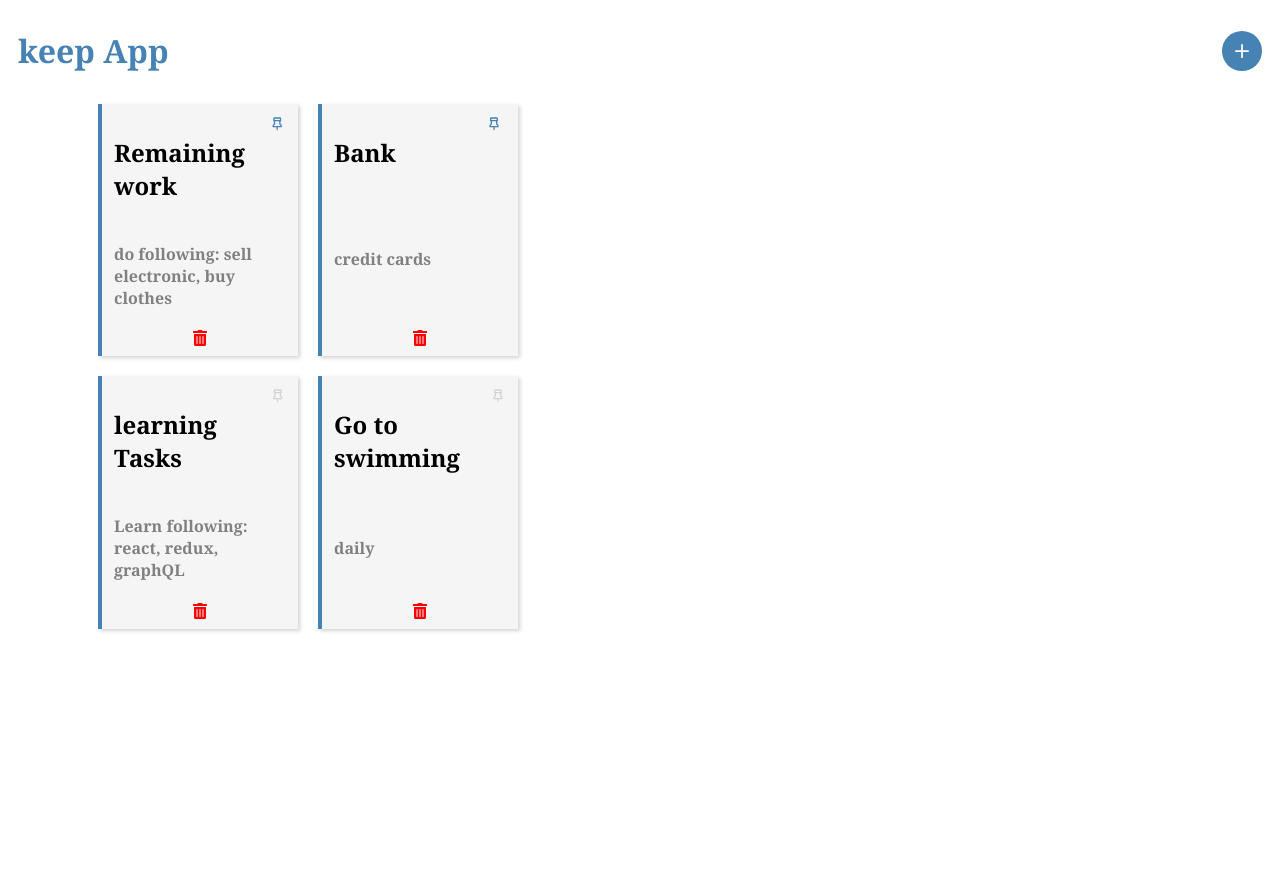
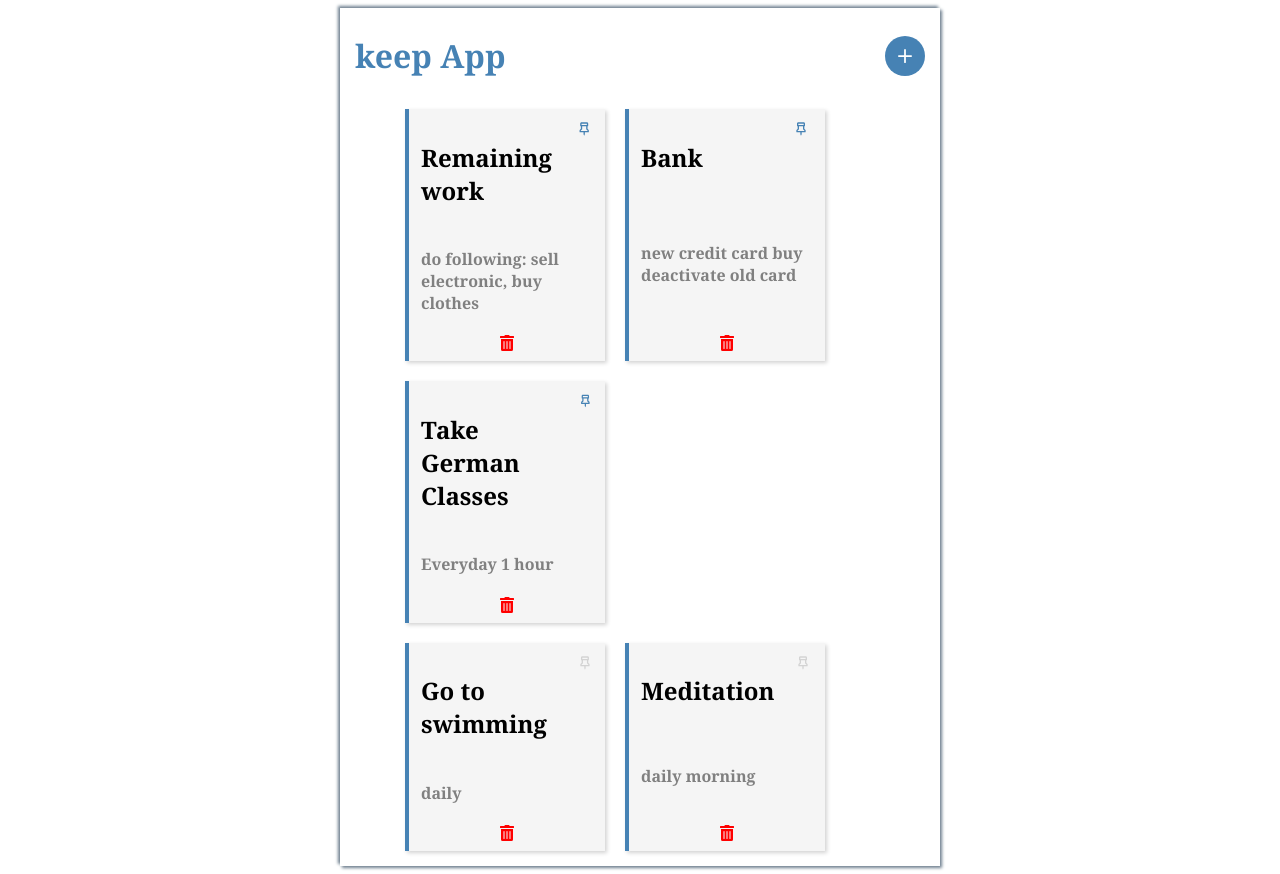
Before and after one commit to nidhidsharma08121988/simple-keep-app, a React (Create React App) app: page / in a window 1280 px wide. Before the commit the page ends 800 px from the top, so only its background shows below. Built offline with nearby package versions, Linux system fonts and the light colour scheme; data requests are answered from the project's data file.

Commit message:
Updated UI

```diff
--- a/db.json
+++ b/db.json
@@ -1,13 +1,5 @@
 {
   "keepStore": [
-    {
-      "id": 1,
-      "data": {
-        "title": "learning Tasks",
-        "text": "Learn following: react, redux, graphQL"
-      },
-      "pinned": false
-    },
     {
       "id": 2,
       "data": {
@@ -19,7 +11,7 @@
     {
       "data": {
         "title": "Bank",
-        "text": "credit cards"
+        "text": "new credit card buy\ndeactivate old card"
       },
       "pinned": true,
       "id": 11
@@ -31,6 +23,22 @@
       },
       "pinned": false,
       "id": 13
+    },
+    {
+      "data": {
+        "title": "Meditation",
+        "text": "daily morning"
+      },
+      "pinned": false,
+      "id": 14
+    },
+    {
+      "data": {
+        "title": "Take German Classes",
+        "text": "Everyday 1 hour"
+      },
+      "pinned": true,
+      "id": 15
     }
   ]
 }
--- a/src/App.js
+++ b/src/App.js
@@ -46,7 +46,6 @@ function App() {
       body: JSON.stringify(card)
     })
     const data = await res.json();
-    console.log(data);
     setKeepStore([...keepStore, data]);
 
   }
--- a/src/components/Header.js
+++ b/src/components/Header.js
@@ -4,7 +4,7 @@ const Header = ({ onAdd, showAddCard }) => {
 
     const addCardVisible = () => {
         return (
-            <button className="btn" onClick={onAdd} style={{ backgroundColor: 'maroon' }}>
+            <button className="btn" onClick={onAdd} style={{ backgroundColor: 'slategrey' }}>
                 <FaMinus className="btn-icon-minus" />
             </button>);
     }
--- a/src/index.css
+++ b/src/index.css
@@ -3,21 +3,32 @@
   font-family: Georgia, 'Times New Roman', Times, serif;
 };
 
+body{
+  display: flex;
+  flex-direction: row;
+  width:100%;
+  height:auto;
+  justify-content: center;
+}
 .container-all{
     display: flex;
     flex-direction: column;
-    width:90vw;
     justify-content: center;
     align-items: center;
+    max-width:600px;
     height:auto;
-    overflow: auto;
+    margin:0 auto;
+    padding:5px;
+    box-shadow: 2px 2px 3px slategrey,-2px -2px 3px slategrey;
   }
   .header-container{
     display:flex;
     flex-direction: row;
+    width:100%;
     text-align: left;
     align-items: center;
     justify-content: space-between;
+
   }
   h1{
       margin-left:10px;
@@ -53,14 +64,14 @@
     border-radius:initial;
     height:30px;
     font-weight:700;
-    background-color: red;
+    background-color: slategrey;
   }
   .keep-cards-container{
     display:flex;
     flex-direction: column;
-    margin-left:5em;
+    margin-left:10px;
     max-width:100%;
-    width:900px;
+    width:500px;
     justify-content: left;
     align-items: left;
     flex-wrap: wrap;
@@ -107,17 +118,18 @@
   }
   .add-card-form,
   .edit-card-form{
-    display: flex;
+    z-index:2;
+    display:flex;
     flex-direction:column;
-    margin-left:5em;
-    margin-bottom:2em;
-    margin-top:2em;
+    margin-left:2px;
+    margin-bottom:12px;
+    margin-top:12px;
     justify-content: center;
     align-items: left;
     max-width:100%;
-    width:auto;
+    width:500px;
     height:150px;
-    box-shadow: 1px 1px 10px grey;
+    box-shadow: 2px 2px 10px grey;
   }
   .form-card-title{
     font-size:1.5em;
```
